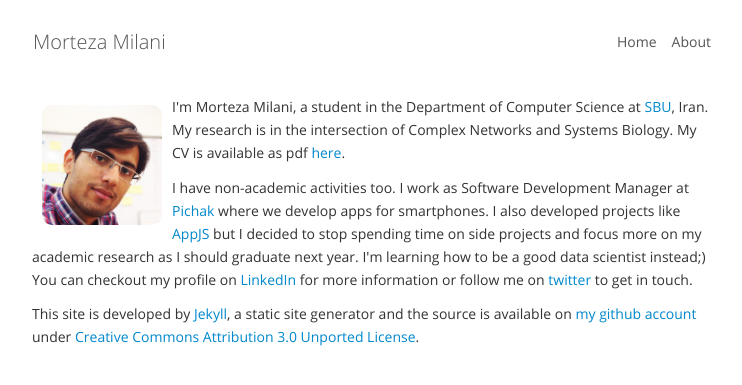
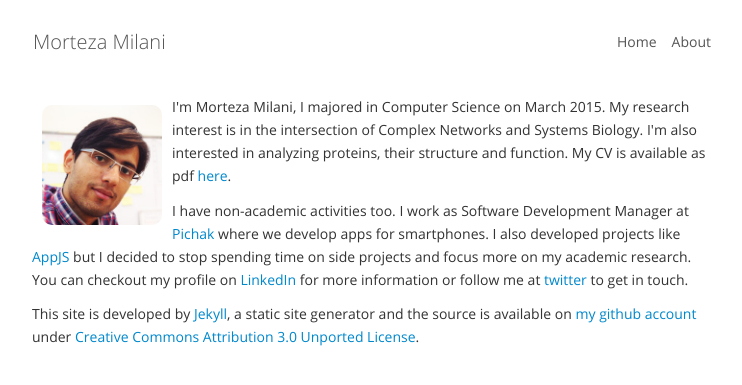
Before and after one commit to milani/milani.github.com, a Jekyll site: the page built from about/index.html, in a window 1280 px wide. Shown: the top 385 px of the page, without its empty margins (268-1010 px from the left). Built offline with Jekyll 4.4.1, drawn with Linux system fonts in a browser that asks for light colours; Markdown is read by kramdown in place of the engine named in the settings.

Commit message:
Update about

```diff
--- a/about/index.html
+++ b/about/index.html
@@ -5,6 +5,6 @@ title: About
 <div style="float:left;margin:10px;">
   <img src="/img/profile-image.jpg" title="Me!" style="width:120px;border-radius:10px;"/>
 </div>
-<p>I'm Morteza Milani, a student in the Department of Computer Science at <a href="http://www.sbu.ac.ir">SBU</a>, Iran. My research is in the intersection of Complex Networks and Systems Biology. My CV is available as pdf <a href="http://milani.github.io/about/cv.pdf">here</a>.</p>
-<p>I have non-academic activities too. I work as Software Development Manager at <a href="http://pichak.co">Pichak</a> where we develop apps for smartphones. I also developed projects like <a href="http://appjs.com">AppJS</a> but I decided to stop spending time on side projects and focus more on my academic research as I should graduate next year. I'm learning how to be a good data scientist instead;) You can checkout my profile on <a href="http://www.linkedin.com/pub/morteza-milani/29/84/908">LinkedIn</a> for more information or follow me on <a href="https://twitter.com/morteza_milani">twitter</a> to get in touch.</p>
+<p>I'm Morteza Milani, I majored in Computer Science on March 2015. My research interest is in the intersection of Complex Networks and Systems Biology. I'm also interested in analyzing proteins, their structure and function. My CV is available as pdf <a href="http://milani.github.io/about/cv.pdf">here</a>.</p>
+<p>I have non-academic activities too. I work as Software Development Manager at <a href="http://pichak.co">Pichak</a> where we develop apps for smartphones. I also developed projects like <a href="http://appjs.com">AppJS</a> but I decided to stop spending time on side projects and focus more on my academic research. You can checkout my profile on <a href="http://www.linkedin.com/pub/morteza-milani/29/84/908">LinkedIn</a> for more information or follow me at <a href="https://twitter.com/morteza_milani">twitter</a> to get in touch.</p>
 <p>This site is developed by <a href="http://jekyllrb.com/">Jekyll</a>, a static site generator and the source is available on <a href="https://github.com/milani">my github account</a> under <a href="http://creativecommons.org/licenses/by/3.0/legalcode">Creative Commons Attribution 3.0 Unported License</a>.</p>
```
Also changed, not shown: 1 other file.
